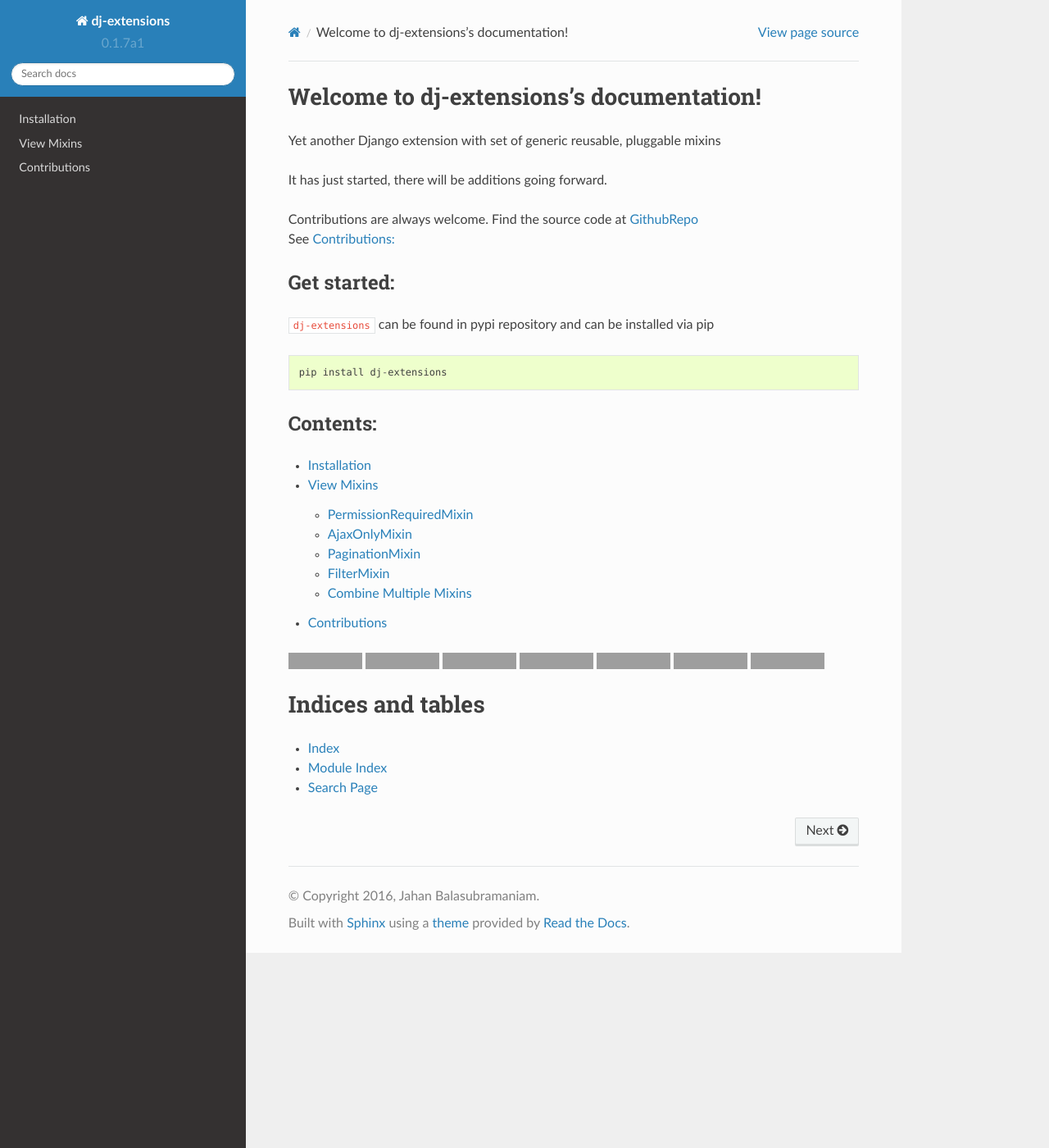
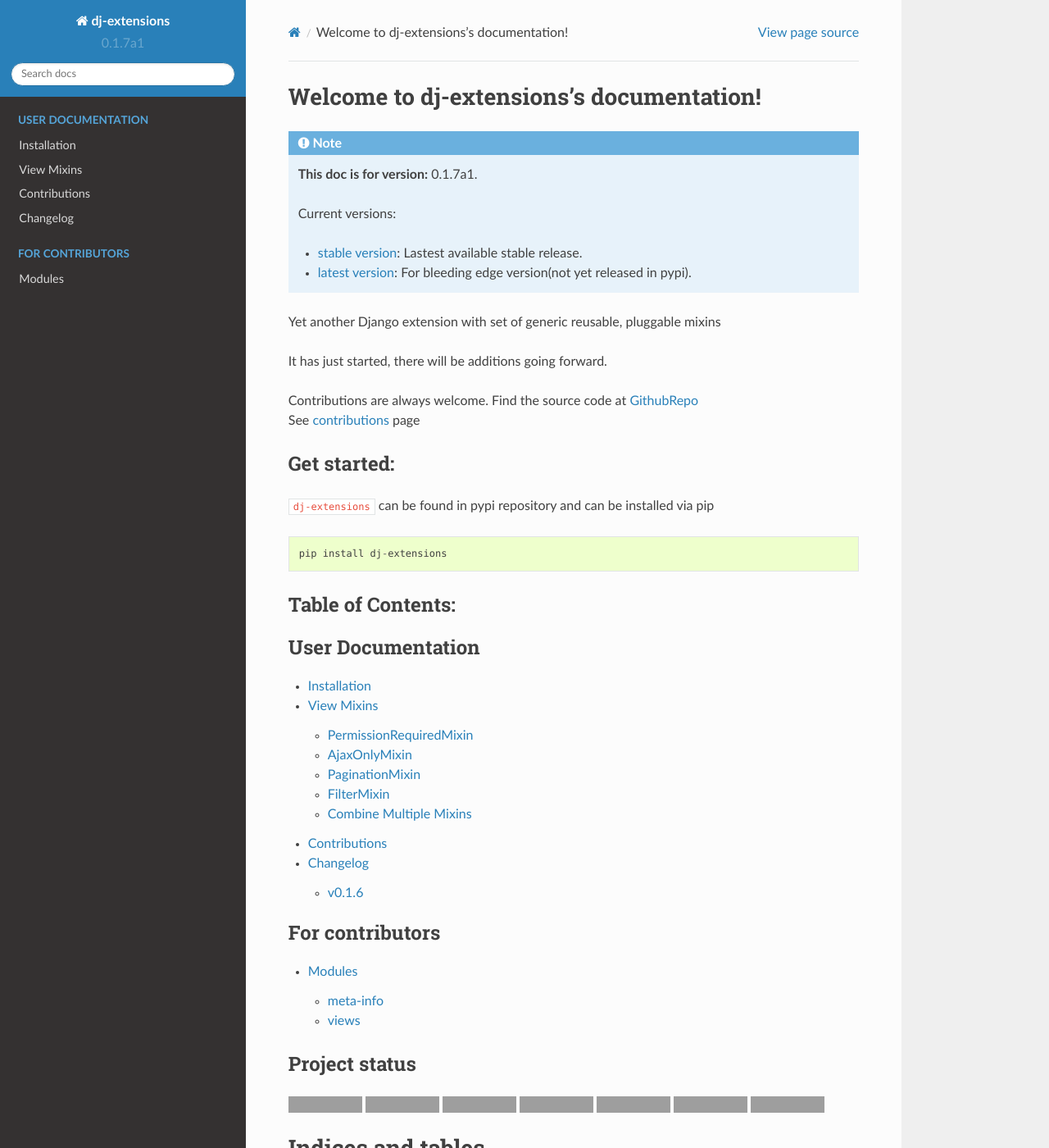
Before and after one commit to jahan01/dj-extensions, a Sphinx documentation site: the page built from docs/index.rst, in a window 1280 px wide and 1400 px high. Shown: the whole window at 82% size. Built offline with Sphinx 7.4.7 and the Read the Docs theme 2.0.0, drawn with Linux system fonts in a browser that asks for light colours; grey boxes are pictures that could not be loaded.

Commit message:
Updated docs and docstrings

```diff
--- a/dj_extensions/__init__.py
+++ b/dj_extensions/__init__.py
@@ -1 +1 @@
-__version__ = u'0.1.7a1'
+__version__ = u'0.1.7a1'        #: To get installed version of dj_extensions
--- a/docs/conf.py
+++ b/docs/conf.py
@@ -44,6 +44,7 @@
     'sphinx.ext.todo',
     'sphinx.ext.coverage',
     'sphinx.ext.viewcode',
+    'sphinx.ext.autodoc',
 ]
 
 # Add any paths that contain templates here, relative to this directory.
--- a/docs/index.rst
+++ b/docs/index.rst
@@ -10,31 +10,50 @@
 Welcome to dj-extensions's documentation!
 =========================================
 
+.. note::
+    **This doc is for version:** |release|.
+
+    Current versions:
+
+    - `stable version`_: Lastest available stable release.
+    - `latest version`_: For bleeding edge version(not yet released in pypi).
+
 Yet another Django extension with set of generic reusable, pluggable mixins
 
 It has just started, there will be additions going forward.
 
 Contributions are always welcome. Find the source code at `GithubRepo`_ |br|
-See :doc:`contribution`
+See :doc:`contributions <contribution>` page
 
 Get started:
 ------------
 
-:code:`dj-extensions` can be found in pypi repository and can be installed via pip
+``dj-extensions`` can be found in pypi repository and can be installed via pip
 
 ::
 
     pip install dj-extensions
 
-Contents:
----------
+Table of Contents:
+------------------
 
 .. toctree::
     :maxdepth: 2
+    :caption: User Documentation
 
     Installation <install>
     View Mixins <views>
     Contributions <contribution>
+    Changelog <changelog>
+
+.. toctree::
+    :maxdepth: 2
+    :caption: For contributors
+
+    Modules <modules>
+
+Project status
+--------------
 
 .. image:: https://travis-ci.org/jahan01/dj-extensions.svg?branch=master
     :target: https://travis-ci.org/jahan01/dj-extensions
@@ -70,3 +89,5 @@
 
 
 .. _GithubRepo: https://github.com/jahan01/dj-extensions
+.. _stable version: http://dj-extensions.readthedocs.org/en/stable/
+.. _latest version: http://dj-extensions.readthedocs.org/en/latest/
```
Also changed, not shown: docs/changelog.rst (added, +18 -0 lines), docs/modules.rst (added, +22 -0 lines), docs/views.rst (+4 -3 lines), 1 other file.
